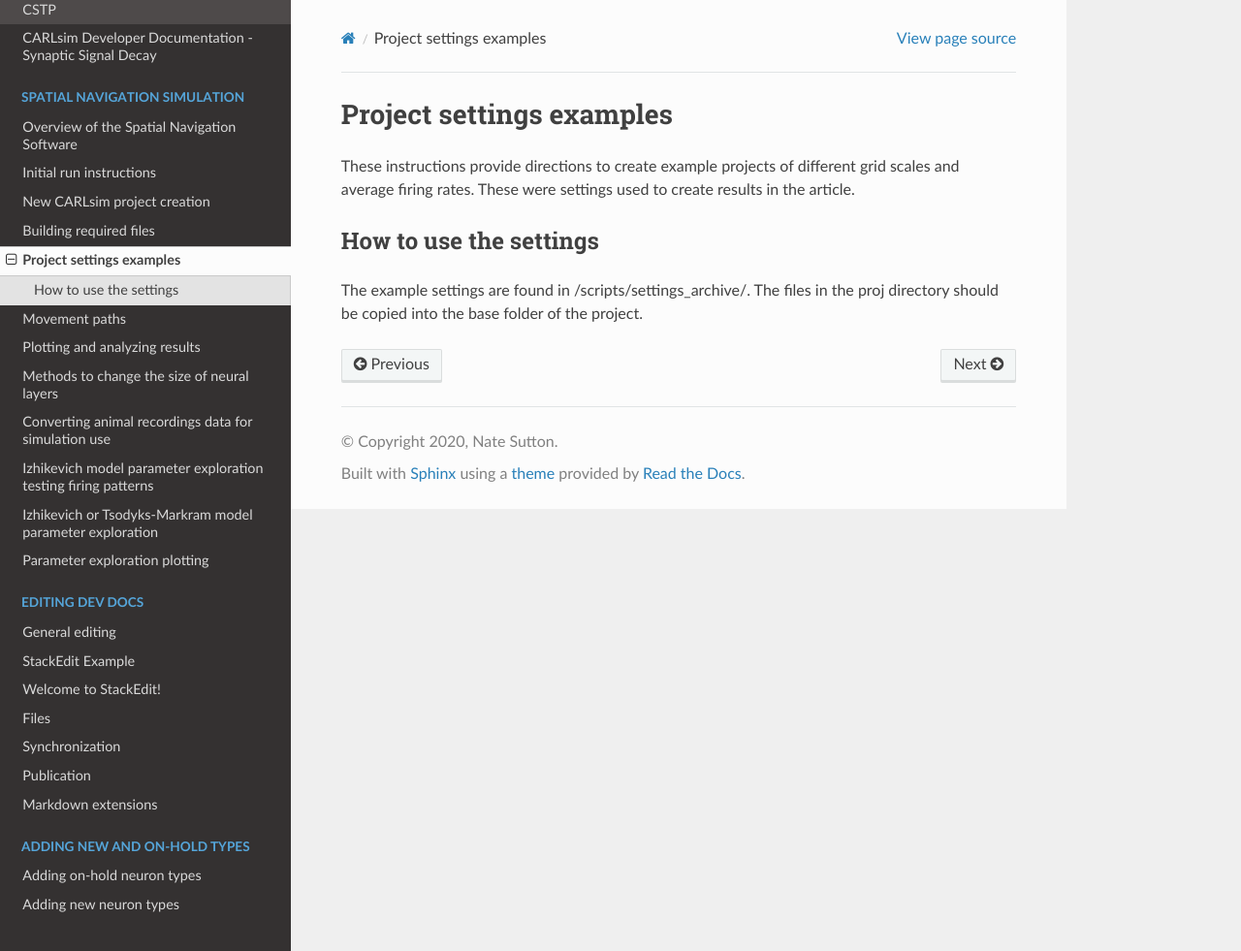
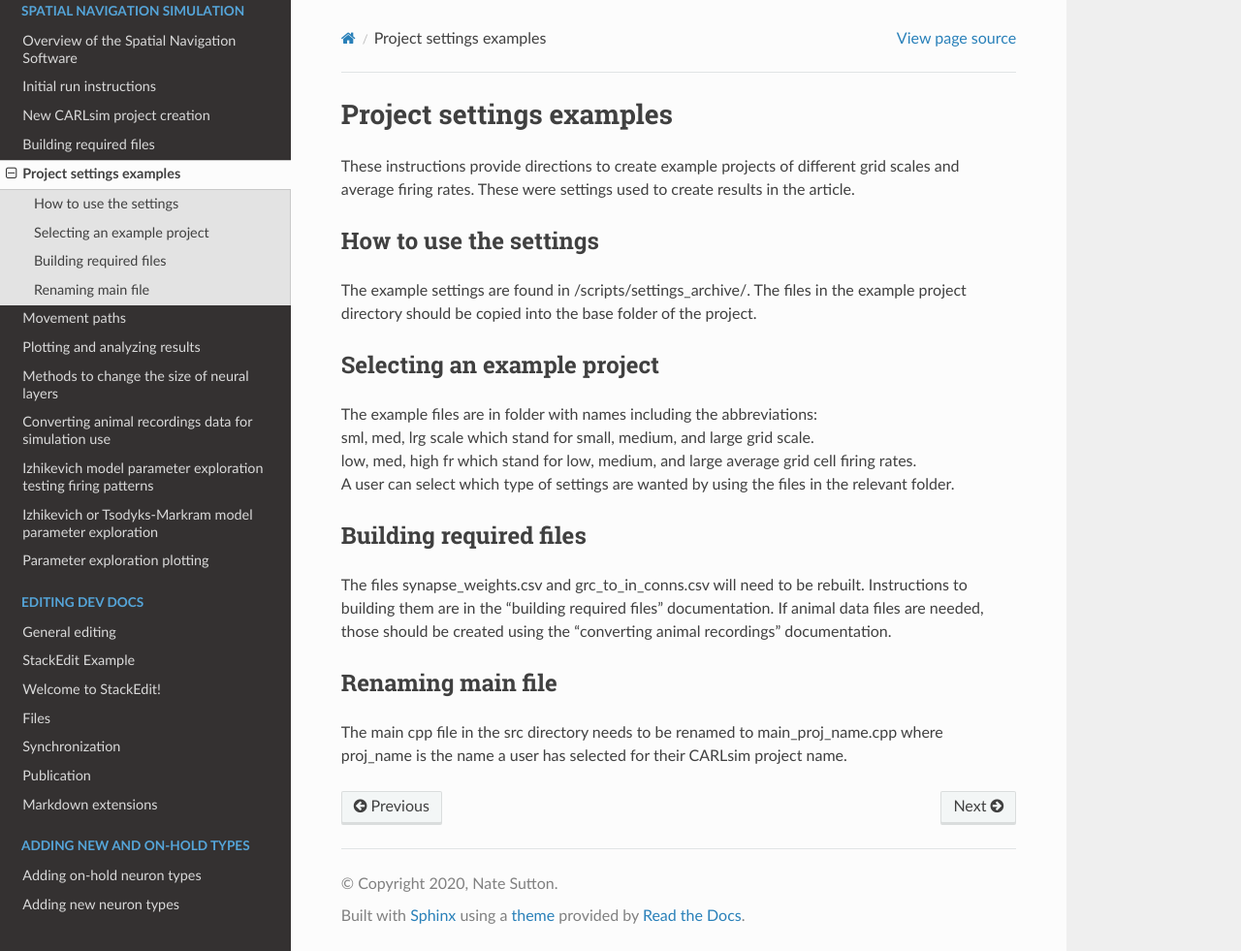
Before and after one commit to Hippocampome-Org/hco_dev_docs, a Sphinx documentation site: the page built from docs/spatial_nav/project_settings_examples.md, in a window 1280 px wide and 981 px high. Shown: the whole window at 97% size. Built offline with Sphinx 7.4.7 and the Read the Docs theme 2.0.0, drawn with Linux system fonts in a browser that asks for light colours.

Commit message:
updated spatial nav docs

```diff
--- a/docs/spatial_nav/project_settings_examples.md
+++ b/docs/spatial_nav/project_settings_examples.md
@@ -5,4 +5,19 @@ These instructions provide directions to create example projects of different gr
 
 ## How to use the settings
 
-The example settings are found in /scripts/settings_archive/. The files in the proj directory should be copied into the base folder of the project.
+The example settings are found in /scripts/settings_archive/. The files in the example project directory should be copied into the base folder of the project.
+
+## Selecting an example project
+
+The example files are in folder with names including the abbreviations:
+<br>sml, med, lrg scale which stand for small, medium, and large grid scale.
+<br>low, med, high fr which stand for low, medium, and large average grid cell firing rates.
+<br>A user can select which type of settings are wanted by using the files in the relevant folder.
+
+## Building required files
+
+The files synapse_weights.csv and grc_to_in_conns.csv will need to be rebuilt. Instructions to building them are in the "building required files" documentation. If animal data files are needed, those should be created using the "converting animal recordings" documentation.
+
+## Renaming main file
+
+The main cpp file in the src directory needs to be renamed to main_proj_name.cpp where proj_name is the name a user has selected for their CARLsim project name.
```
Also changed, not shown: docs/spatial_nav/building_required_files.md (+1 -1 lines), docs/spatial_nav/initial_run.md (+13 -0 lines).
